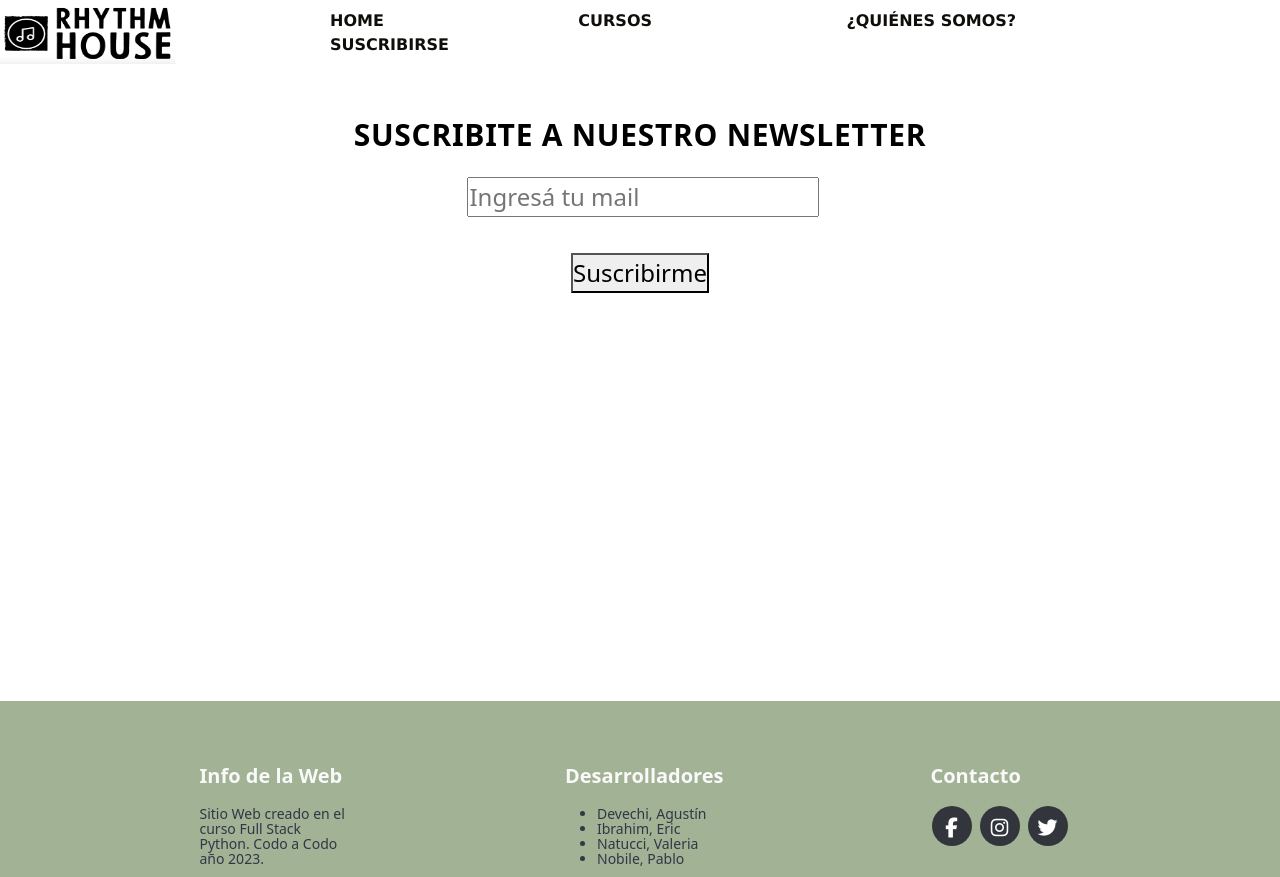
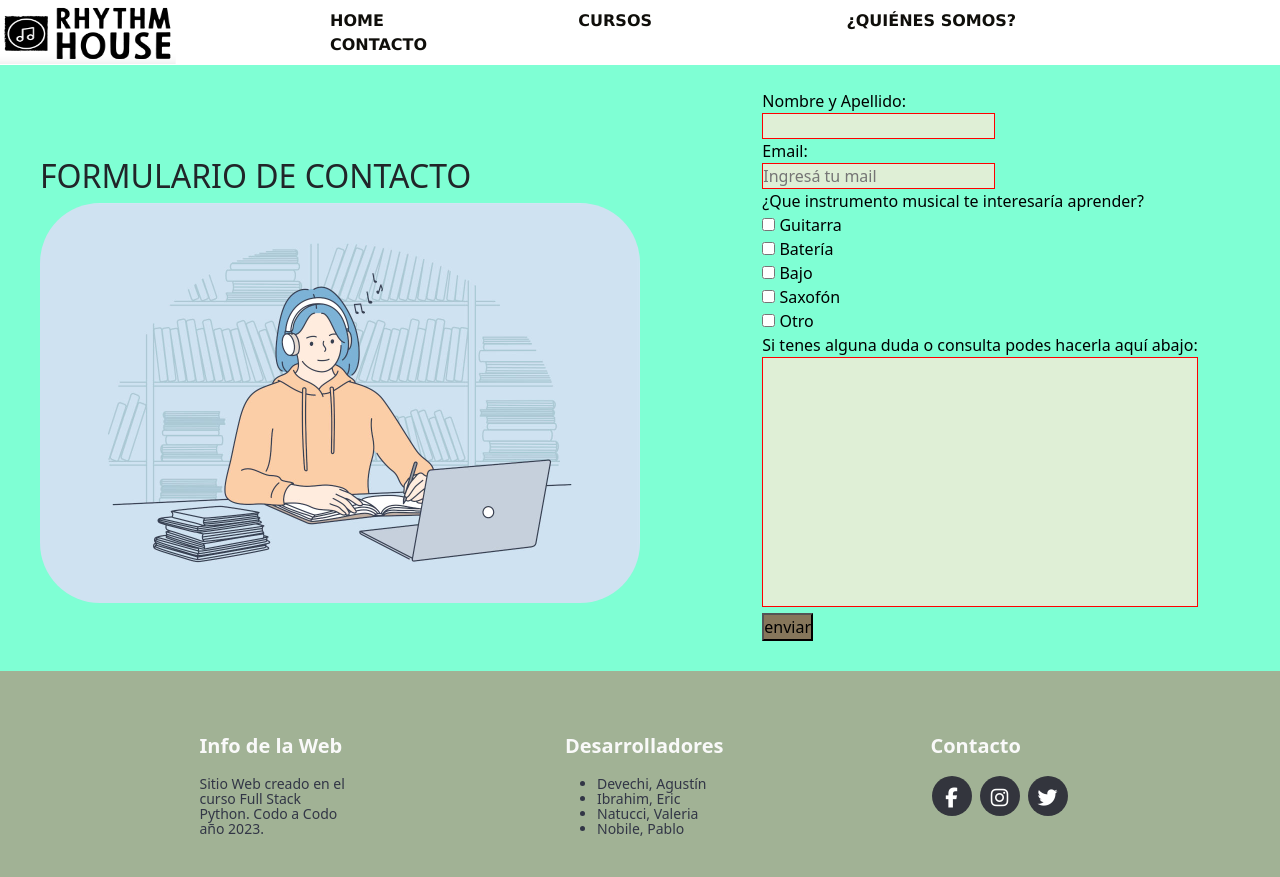
Before and after one commit to ibrahimeric/proyecto_cac, a plain HTML site: page pages/contacto.html in a window 1280 px wide. Shown: the top 877 px of the page. Drawn offline with nearby package versions, Linux system fonts and the light colour scheme.

Commit message:
cambios actualizados

```diff
--- a/css/body.css
+++ b/css/body.css
@@ -66,10 +66,7 @@ p {
 iframe{
     width: 550px;
     height: 300px;
-    background-color: #726bab;
     color: #fff;
-    padding: 5px;
-    cursor: pointer;
     margin-top: auto;
     margin-bottom: 50px;
 }
--- /dev/null
+++ b/css/contacto.css
@@ -0,0 +1,113 @@
+.body{
+    background-color: aquamarine;
+}
+
+.box {
+    display: flex;
+    flex-direction: row;
+    width: 100%;
+    height: auto;
+    align-items: center;
+    justify-content: center;
+    flex-wrap: wrap;
+}
+
+.white {
+    color: hsl(0, 0%, 0%)
+}
+
+#txt {
+    width: auto;
+    border-radius: 10px;
+    border-style: inset;
+}
+
+textarea {
+    width: 450px;
+    background-color: rgba(250, 235, 215, 0.784);
+    height: 250px;
+    resize: none;
+    border: solid black
+}
+
+#chkb {
+    margin-left: 50px;
+}
+
+#consulta {
+    width: 100%;
+    max-width: 450px;
+    height: 250px;
+    max-height: 250px;
+    border: solid black
+}
+
+#formulario {
+    flex: 1;
+    display: flex;
+    width: 100%;
+    height: 100%;
+    right: 0;
+    justify-content: center;
+    --form-ok-color: rgb(10, 204, 10);
+    --form-error-color: red;
+    margin-bottom: 30px;
+
+}
+
+#formulario :required:valid {
+    border: thin solid var(--form-ok-color)
+}
+
+#formulario :required:invalid {
+    border: thin solid var(--form-error-color)
+}
+
+
+#imgcontacto {
+    flex: 1;
+    float: right;
+    width: auto;
+    height: auto;
+    margin: 40px;
+}
+
+#imgcont {
+    border-radius: 60px;
+    width: 100%;
+    height: auto;
+}
+
+#enviar:hover {
+    box-shadow: 0 12px 16px 0 rgba(0, 0, 0, 0.24), 0 17px 50px 0 rgba(0, 0, 0, 0.19);
+
+}
+
+#enviar {
+    background-color: hsl(38, 19%, 44%);
+    cursor: pointer;
+}
+
+.contact-form-error {
+    margin-top: -1rem;
+    background-color: var(--form-error-color);
+    color: white;
+    transition: all 800ms ease;
+}
+
+.contact-form-error.is-active {
+    display: block;
+    animation: show-message 1s 1 normal 0s ease-out both;
+}
+
+.none {
+    display: none;
+}
+
+#name {
+    background-color: rgba(250, 235, 215, 0.784);
+}
+
+#email {
+    background-color: rgba(250, 235, 215, 0.784);
+}
--- a/index.html
+++ b/index.html
@@ -33,7 +33,7 @@
                 <a class="botonMenu" href="index.html">HOME</a>
                 <a class="botonMenu" href="#">CURSOS</a>
                 <a class="botonMenu" href="#">¿QUIÉNES SOMOS?</a>
-                <a class="botonMenu" href="pages/contacto.html">SUSCRIBIRSE</a>
+                <a class="botonMenu" href="pages/contacto.html">CONTACTO</a>
             </div>
         </nav>
     </header>
@@ -69,8 +69,9 @@
 
             <div class="body-div">
                 <h2>Unete Ahora y aprende..</h2>
-                <iframe id="myFrame" src="https://www.youtube.com/embed/vfwSVhFS4es"
-                    title="Guitarra" frameborder="0" allow="autoplay" allowfullscreen></iframe>
+                <iframe id="videoFrame" src="https://www.youtube.com/embed/vfwSVhFS4es?autoplay=1&mute=1"
+                    title="Guitarra" frameborder="0" allow="accelerometer; autoplay; clipboard-write; encrypted-media; gyroscope; picture-in-picture" allowfullscreen autoplay>
+                </iframe>
             </div>
         </div>
     </main>
@@ -139,7 +140,6 @@
             </div>
         </div>
     </footer>
-    <script src="js/myFrame.js"></script>
 </body>
 
 </html>
--- /dev/null
+++ b/js/indexDOM.js
@@ -0,0 +1,7 @@
+import contactFormValidations from "../js/validation_scriptum.js"; //importar
+
+const d=document;
+
+d.addEventListener("DOMContentLoaded", (e) =>{
+    contactFormValidations();
+});
--- /dev/null
+++ b/js/validation_scriptum.js
@@ -0,0 +1,51 @@
+const d = document;
+
+export default function contactFormValidations() {
+    const $form = d.querySelector(".form"),
+        $inputs = d.querySelectorAll(".form [required]");
+    $inputs.forEach((input) => {
+        const $span = d.createElement("span");
+        $span.id = input.name;
+        $span.textContent = input.title;
+        $span.classList.add("contact-form-error", "none")
+        input.insertAdjacentElement("afterend", $span)
+    });
+
+    //d.addEventListener("keyup", e=> {
+    //    if (e.target.matches(".form [required]")){
+    //         let $input = e.target,
+    //            pattern = $input.pattern || $input.dataset.pattern ;}
+    //console.log($input, pattern);
+
+
+    // if (pattern && $input.value!==""){
+
+    //     let regex = new RegExp(pattern);
+    //     return !regex.exec($input.value)
+    //     ?d.getElementById($input.name).classList.add("is-active")
+    //    :d.getElementById($input.name).classList.remove("is-active")
+    // }
+
+    // if(!pattern){
+
+    // }
+    //});
+
+    document.getElementById("form").addEventListener("submit", function (event) {
+        event.preventDefault();
+
+        // Obtenemos los valores del formulario
+        var name = document.getElementById("name").value;
+        var email = document.getElementById("email").value;
+        var message = document.getElementById("consulta").value;
+
+        // Construimos el enlace para enviar el correo
+        var mailtoLink = "mailto:r.houseg45@gmail.com" +
+            "?subject=" + encodeURIComponent("Nuevo mensaje de " + name) +
+            "&body=" + encodeURIComponent("Nombre: " + name + "\nCorreo electrónico: " + email + "\nMensaje: " + message);
+
+        // Abrimos el enlace en una nueva pestaña o ventana
+        window.open(mailtoLink, "_blank");
+    });
+
+}
--- a/pages/contacto.html
+++ b/pages/contacto.html
@@ -12,10 +12,11 @@
         integrity="sha384-KK94CHFLLe+nY2dmCWGMq91rCGa5gtU4mk92HdvYe+M/SXH301p5ILy+dN9+nJOZ" crossorigin="anonymous">
     <!--GOOGLE FONTS-->
     <link href="https://fonts.googleapis.com/css2?family=Open+Sans&display=swap" rel="stylesheet">
-    <link rel="stylesheet" href="../css/body.css">
     <link rel="stylesheet" href="../css/footer.css">
     <link rel="stylesheet" href="../css/header.css">
     <link rel="stylesheet" href="../css/style.css">
+    <link rel="stylesheet" href="../css/contacto.css">
+    <script type="module" src="../js/indexDOM.js"></script>
     <title>Rhythm House. Academia de Música</title>
 
 </head>
@@ -33,7 +34,7 @@
                 <a class="botonMenu" href="../index.html">HOME</a>
                 <a class="botonMenu" href="#">CURSOS</a>
                 <a class="botonMenu" href="#">¿QUIÉNES SOMOS?</a>
-                <a class="botonMenu" href="#">SUSCRIBIRSE</a>
+                <a class="botonMenu" href="#">CONTACTO</a>
             </div>
         </nav>
     </header>
@@ -47,17 +48,38 @@
                 <img src="img/blackMinimal.png" alt="">
             </div>
 
-            <div class="newletter">
-                <h2>SUSCRIBITE A NUESTRO NEWSLETTER</h2>
-                <form id="emailForm" action="" method="POST">
-                    <label for="email"></label>
-                    <input type="email" placeholder="Ingresá tu mail">
-                    <br>
-                    <br>
-                    <button>Suscribirme</button>
-                    <br>
-                    <br>
-                </form>
+            <div class="box">
+                <div id="imgcontacto">
+                    <h2>FORMULARIO DE CONTACTO</h2>
+                    <img id="imgcont" src="../img/musica-para-estudiar.jpg" alt="Imagen de contacto">
+                </div>
+                <div id="formulario">
+                    <form id="form" class="form" target="_blank">
+                        <label class="white" for="nombreapellido">Nombre y Apellido:</label><br>
+                        <input type="text" name="nombreapellido" id="name"
+                            title="Nombre solo acepta letras y espacios en blanco" pattern="^[A-Za-zÑñÁáÉéÍíÓóÚúÜü\s]+$"
+                            required><br>
+                        <label class="white" for="email">Email:</label><br>
+                        <input type="text" id="email" for="email" name="email" title="Email debe ser your@email.com"
+                            pattern="^[a-z0-9]+(\.[_a-z0-9]+)*@[a-z0-9-]+(\.[a-z0-9-]+)*(\.[a-z]{2,15})$" required
+                            placeholder="Ingresá tu mail"><br>
+                        <span class="white">¿Que instrumento musical te interesaría aprender?</span><br>
+                        <input type="checkbox" id="chkb1" class="chkb" name="guitarra">
+                        <label class="white" for="guitarra">Guitarra</label><br>
+                        <input type="checkbox" id="chkb2" class="chkb" name="bateria">
+                        <label class="white" for="bateria">Batería</label><br>
+                        <input type="checkbox" id="chkb3" class="chkb" name="bajo">
+                        <label class="white" for="bajo">Bajo</label><br>
+                        <input type="checkbox" id="chkb4" class="chkb" name="saxofon">
+                        <label class="white" for="saxofon">Saxofón</label><br>
+                        <input type="checkbox" id="chkb5" class="chkb" name="otro">
+                        <label class="white" for="otro">Otro</label><br>
+                        <label class="white" for="consulta">Si tenes alguna duda o consulta podes hacerla aquí abajo:
+                        </label><br>
+                        <textarea type="text" class="areadetexto" id="consulta" name="consulta" required></textarea><br>
+                        <input type="submit" id="enviar" value="enviar" name="enviar"><br>
+                    </form>
+                </div>
             </div>
     </main>
 
@@ -82,11 +104,12 @@
                     <div class="sb_footer_links_div">
                         <h4 class="footer_titulo">Contacto</h4>
                         <ul class='iconLista'>
-                            <li><a class='facebook' href="https://www.facebook.com/profile.php?id=100093154056964" target="_blank"><i
-                                        class="fab fa-facebook-f fa-2x"></i></a></li>
-                            <li><a class='instagram' href="https://www.instagram.com/academiademusicarh/#" target="_blank"><i
-                                        class="fab fa-instagram fa-2x"></i></a></li>
-                            <li><a class='twitter' href="https://twitter.com/RyhthmHouseAcad" target="_blank"><i class="fab fa-twitter fa-2x"></i></a></li>
+                            <li><a class='facebook' href="https://www.facebook.com/profile.php?id=100093154056964"
+                                    target="_blank"><i class="fab fa-facebook-f fa-2x"></i></a></li>
+                            <li><a class='instagram' href="https://www.instagram.com/academiademusicarh/#"
+                                    target="_blank"><i class="fab fa-instagram fa-2x"></i></a></li>
+                            <li><a class='twitter' href="https://twitter.com/RyhthmHouseAcad" target="_blank"><i
+                                        class="fab fa-twitter fa-2x"></i></a></li>
                         </ul>
                     </div>
                 </div>
@@ -125,7 +148,6 @@
             </div>
         </div>
     </footer>
-    <script src="js/indexdom.js"></script>
 </body>
 
 </html>
```
Also changed, not shown: js/myFrame.js (deleted, +0 -10 lines), img/musica-para-estudiar.jpg (added).
